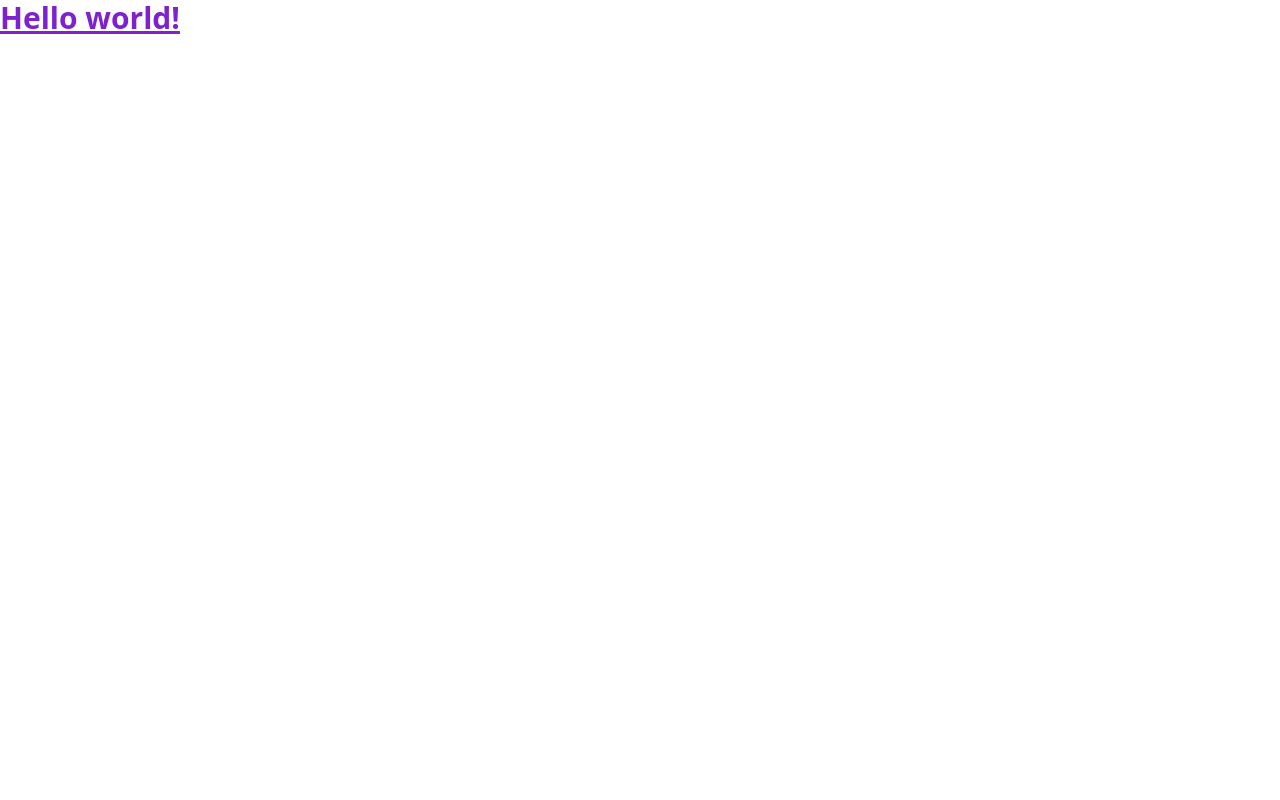
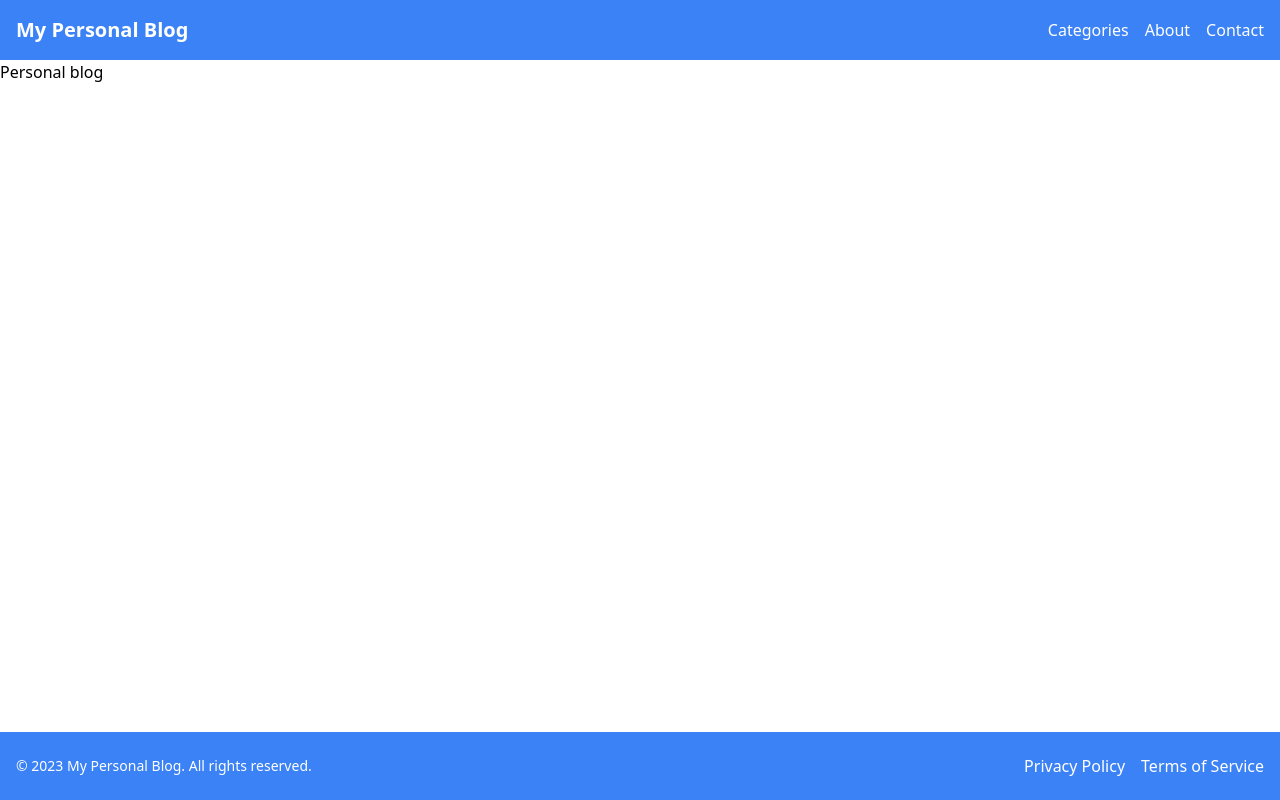
Before and after one commit to kpovel/personal-blog, a Next.js app: page / in a window 1280 px wide. Built offline with nearby package versions, Linux system fonts and the light colour scheme.

Commit message:
Create the Layout component

```diff
--- /dev/null
+++ b/components/layout/footer.tsx
@@ -0,0 +1,23 @@
+import Link from 'next/link';
+
+export function Footer() {
+  return (
+    <footer className="bg-blue-500 text-white py-4">
+      <div className="container mx-auto px-4">
+        <div className="flex items-center justify-between flex-wrap">
+          <div className="text-sm py-1.5">
+            &copy; {new Date().getFullYear()} My Personal Blog. All rights reserved.
+          </div>
+          <div className="space-x-4 py-1.5">
+            <Link href="/privacy" className="hover:text-blue-300">
+              Privacy Policy
+            </Link>
+            <Link href="/terms" className="hover:text-blue-300">
+              Terms of Service
+            </Link>
+          </div>
+        </div>
+      </div>
+    </footer>
+  );
+}
--- /dev/null
+++ b/components/layout/header.tsx
@@ -0,0 +1,28 @@
+import Link from "next/link";
+
+export function Header() {
+  return (
+    <>
+      <header className="bg-blue-500 text-white py-4">
+        <div className="container mx-auto px-4">
+          <nav className="flex items-center justify-between">
+            <Link href="/" className="text-xl font-bold">
+              My Personal Blog
+            </Link>
+            <div className="space-x-4">
+              <Link href="/categories" className="hover:text-blue-300">
+                Categories
+              </Link>
+              <Link href="/about" className="hover:text-blue-300">
+                About
+              </Link>
+              <Link href="/contact" className="hover:text-blue-300">
+                Contact
+              </Link>
+            </div>
+          </nav>
+        </div>
+      </header>
+    </>
+  );
+}
--- /dev/null
+++ b/components/layout/layout.tsx
@@ -0,0 +1,15 @@
+import {ReactNode} from "react";
+import {Footer} from "./footer";
+import {Header} from "./header";
+
+export default function Layout({children}: { children: ReactNode }) {
+  return (
+    <div className="min-h-screen flex flex-col">
+      <Header />
+      <main className="grow md:max-lg:bg-sky-700">
+        {children}
+      </main>
+      <Footer />
+    </div>
+  )
+}
--- a/pages/index.tsx
+++ b/pages/index.tsx
@@ -1,4 +1,5 @@
 import Head from 'next/head'
+import Layout from '../components/layout/layout'
 
 export default function Home() {
   return (
@@ -9,11 +10,9 @@ export default function Home() {
         <meta name="viewport" content="width=device-width, initial-scale=1" />
         <link rel="icon" href="/favicon.ico" />
       </Head>
-      <main>
-        <h1 className="text-3xl font-bold underline color-blue-800 text-purple-700">
-          Hello world!
-        </h1>
-      </main>
+       <Layout>
+        <h1>Personal blog</h1>
+       </Layout>
     </>
   )
 }
```
